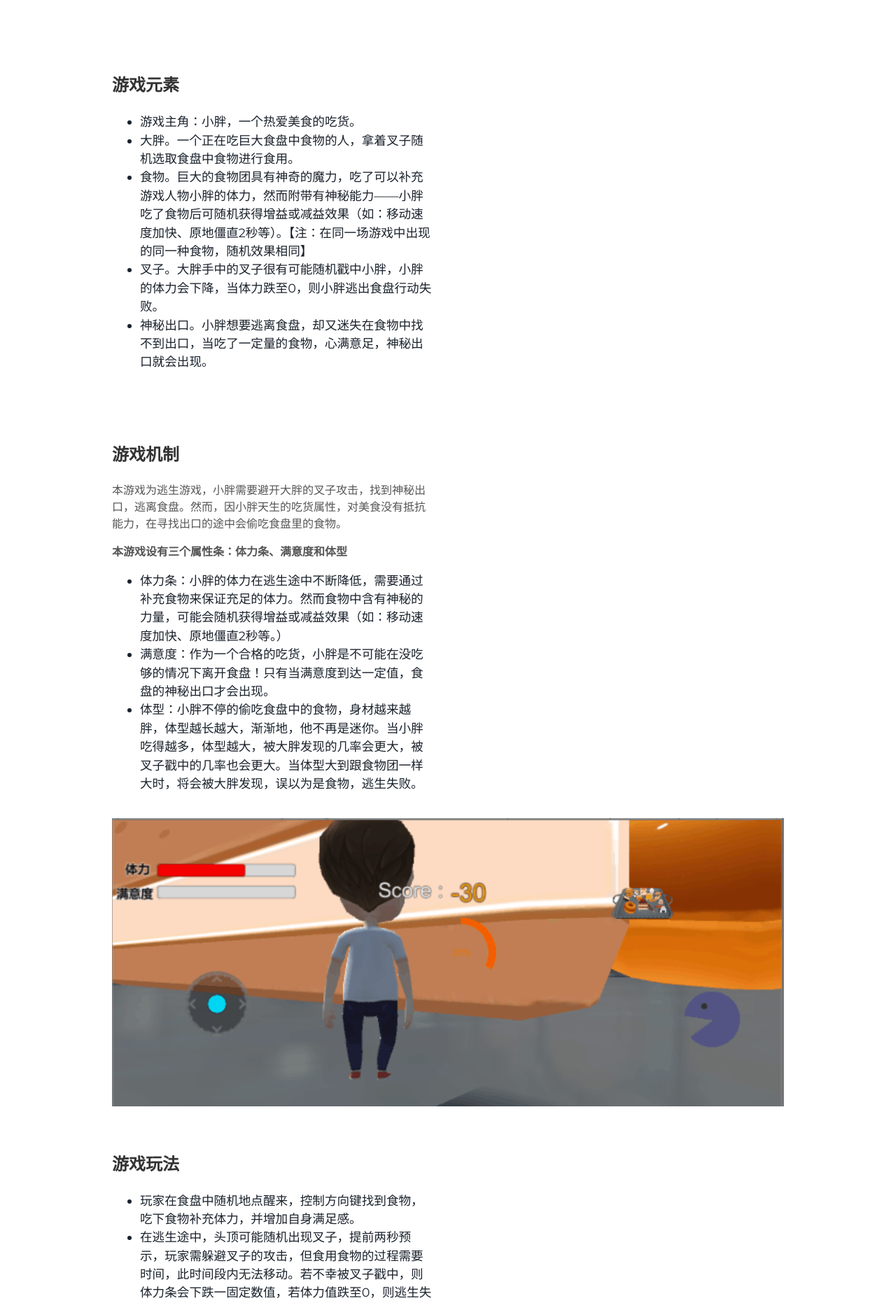
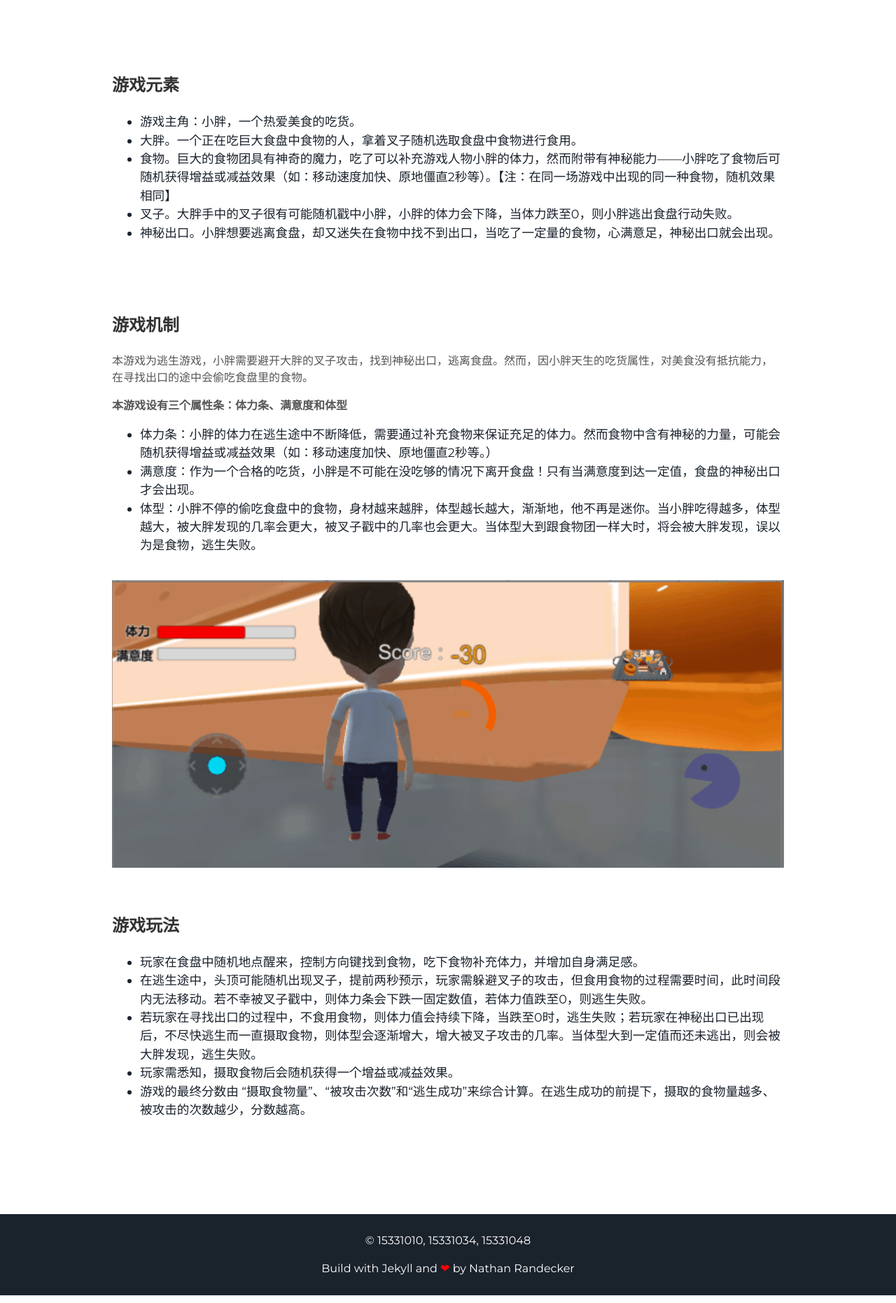
Before and after one commit to Fatty-AR/Fatty-AR.github.io, a Jekyll site: the page built from index.html, in a window 1280 px wide. Shown: the part 1633-3495 px from the top of the page at 70% size. Built offline with Jekyll 4.4.1, drawn with Linux system fonts in a browser that asks for light colours.

Commit message:
v1.1
文字布局

```diff
--- a/_includes/projects.html
+++ b/_includes/projects.html
@@ -13,7 +13,7 @@
   </div>
 </div>
 <div class="user-projects">
-  <div class="contents">
+  <div class="contents full">
     <h3> 游戏元素 </h3>
     <ul>
       <li> 游戏主角：小胖，一个热爱美食的吃货。 </li>
@@ -25,7 +25,7 @@
   </div>
 </div>
 <div class="user-projects">
-  <div class="contents">
+  <div class="contents full">
     <h3> 游戏机制 </h3>
     <p> 本游戏为逃生游戏，小胖需要避开大胖的叉子攻击，找到神秘出口，逃离食盘。然而，因小胖天生的吃货属性，对美食没有抵抗能力，在寻找出口的途中会偷吃食盘里的食物。 </p>
     <p> <b> 本游戏设有三个属性条：体力条、满意度和体型 </b> </p>
@@ -40,7 +40,7 @@
 <img alt="游戏运行截图" src="{{ "/assets/img/screenShot.png" }}" />
 
 <div class="user-projects">
-  <div class="contents">
+  <div class="contents full">
     <h3> 游戏玩法 </h3>
     <ul>
       <li> 玩家在食盘中随机地点醒来，控制方向键找到食物，吃下食物补充体力，并增加自身满足感。 </li>
```
Also changed, not shown: assets/css/main.css.
